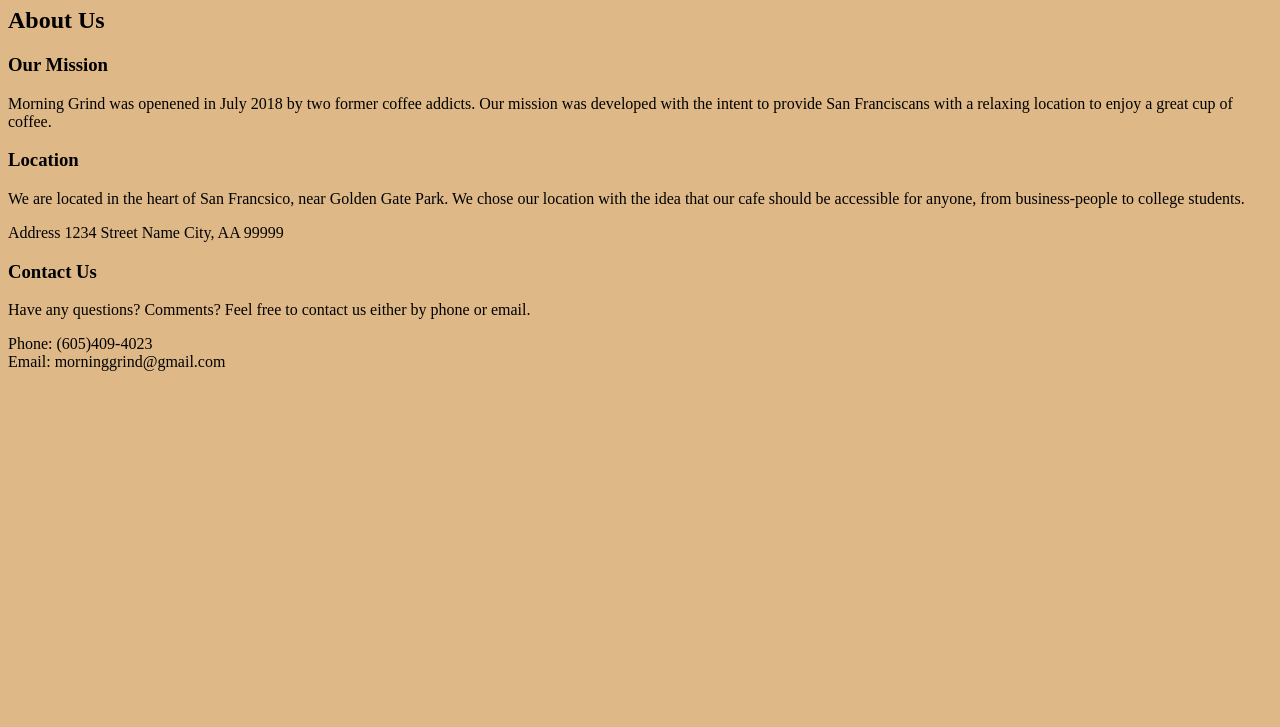
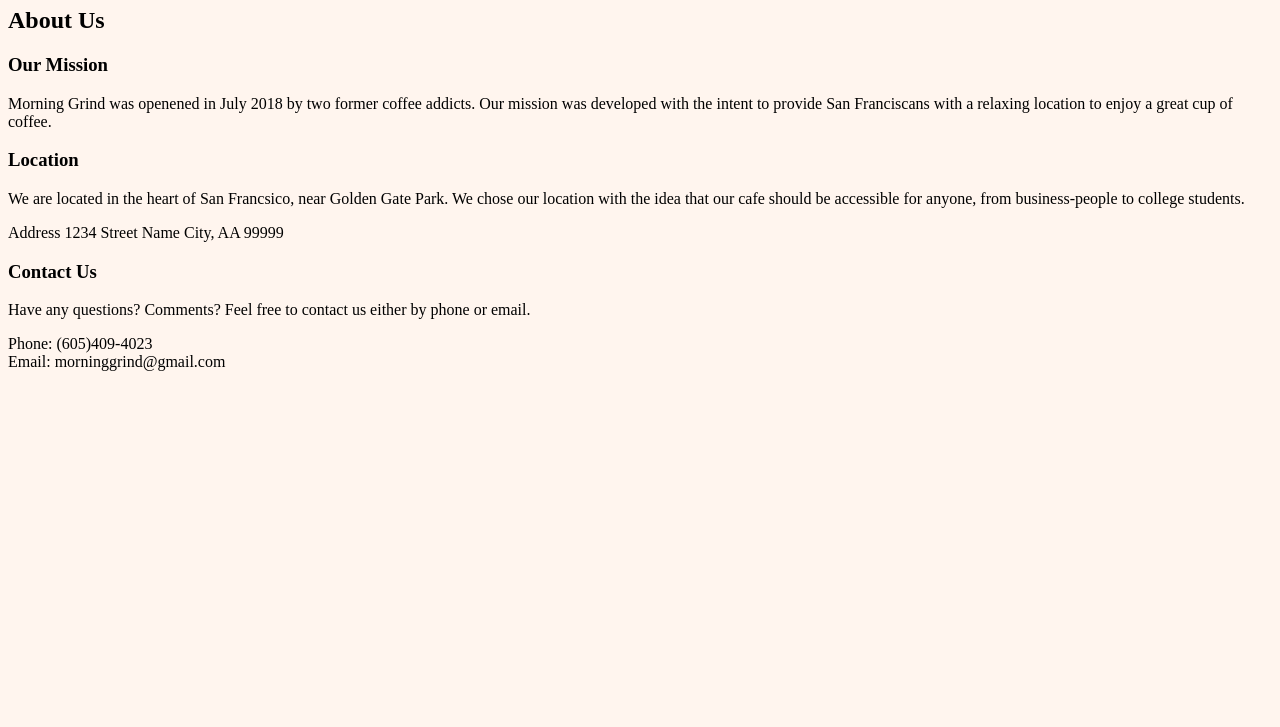
Before and after one commit to miaszymkowski/miaszymkowski.github.io, a plain HTML site: page Project1/index.html in a window 1280 px wide. Shown: the part 73-800 px from the top of the page. Drawn offline with Linux system fonts and the light colour scheme.

Commit message:
seashell

```diff
--- a/Project1/index.html
+++ b/Project1/index.html
@@ -3,7 +3,7 @@
 <head>
 	<title>Project1 Page</title>
 </head>
-<body style="background-color:burlywood;">
+<body style="background-color:seashell;">
 	<!-- This is the first line of the web page
 	-->
 <h1> <b> Morning Grind Coffee Shop </b> </h1>
```
